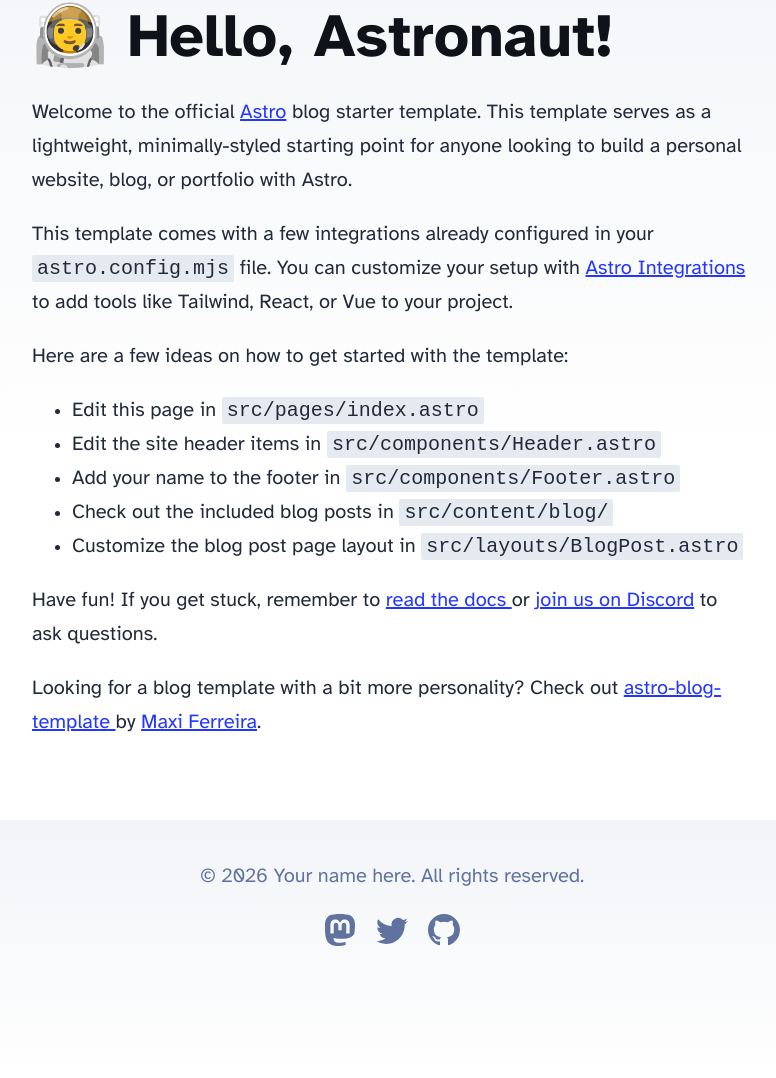
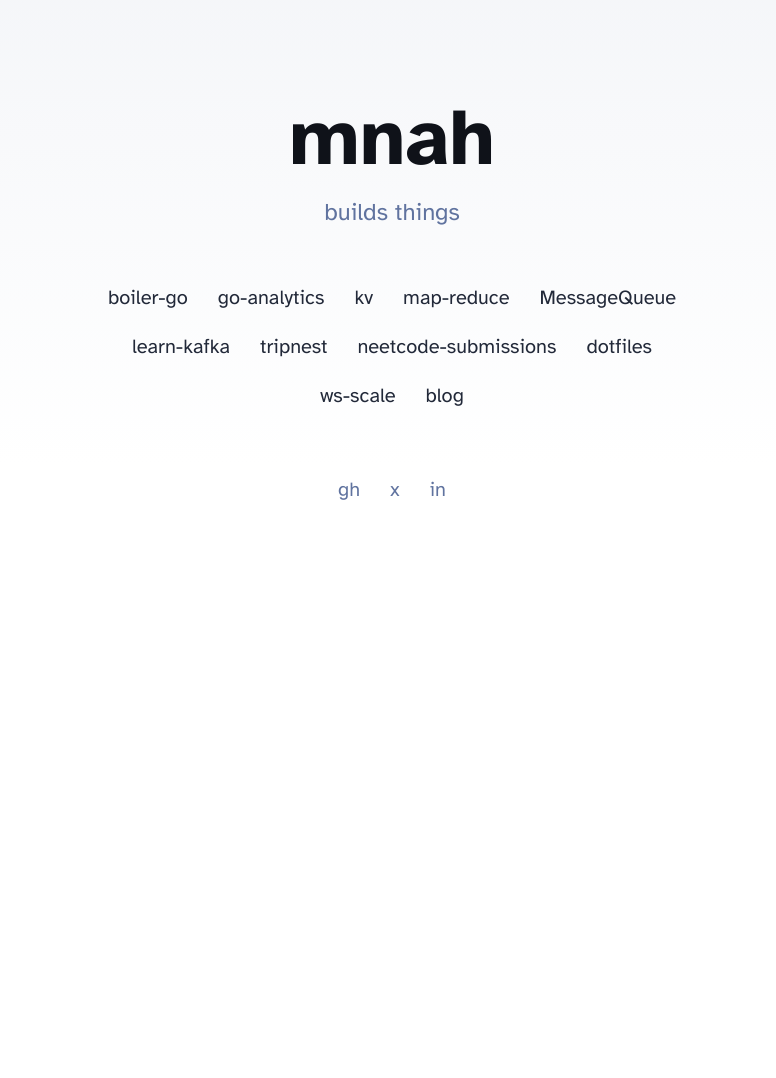
Before and after one commit to mnah05/mnah05, an Astro site: page / in a window 1280 px wide. Shown: the part 135-1213 px from the top of the page, without its empty margins (248-1024 px from the left). After the commit the page ends 880 px from the top, so only its background shows below. Built offline with nearby package versions, Linux system fonts and the light colour scheme; Astro itself is replaced by a stand-in of ours.

Commit message:
redesign homepage to t3.gg style with mnah05 repos and social links

```diff
--- a/astro.config.mjs
+++ b/astro.config.mjs
@@ -1,13 +1,11 @@
-// @ts-check
 import { defineConfig } from "astro/config";
 import mdx from "@astrojs/mdx";
 import sitemap from "@astrojs/sitemap";
 
 import cloudflare from "@astrojs/cloudflare";
 
-// https://astro.build/config
 export default defineConfig({
-	site: "https://example.com",
+	site: "https://mnah05.com",
 	integrations: [mdx(), sitemap()],
 	adapter: cloudflare({
 		platformProxy: {
--- a/src/components/Footer.astro
+++ b/src/components/Footer.astro
@@ -3,34 +3,11 @@
 ---
 
 <footer>
-	&copy; {today.getFullYear()} Your name here. All rights reserved.
+	&copy; {today.getFullYear()} mnah.
 	<div class="social-links">
-		<a href="https://m.webtoo.ls/@astro" target="_blank">
-			<span class="sr-only">Follow Astro on Mastodon</span>
-			<svg
-				viewBox="0 0 16 16"
-				aria-hidden="true"
-				width="32"
-				height="32"
-				astro-icon="social/mastodon"
-				><path
-					fill="currentColor"
-					d="M11.19 12.195c2.016-.24 3.77-1.475 3.99-2.603.348-1.778.32-4.339.32-4.339 0-3.47-2.286-4.488-2.286-4.488C12.062.238 10.083.017 8.027 0h-.05C5.92.017 3.942.238 2.79.765c0 0-2.285 1.017-2.285 4.488l-.002.662c-.004.64-.007 1.35.011 2.091.083 3.394.626 6.74 3.78 7.57 1.454.383 2.703.463 3.709.408 1.823-.1 2.847-.647 2.847-.647l-.06-1.317s-1.303.41-2.767.36c-1.45-.05-2.98-.156-3.215-1.928a3.614 3.614 0 0 1-.033-.496s1.424.346 3.228.428c1.103.05 2.137-.064 3.188-.189zm1.613-2.47H11.13v-4.08c0-.859-.364-1.295-1.091-1.295-.804 0-1.207.517-1.207 1.541v2.233H7.168V5.89c0-1.024-.403-1.541-1.207-1.541-.727 0-1.091.436-1.091 1.296v4.079H3.197V5.522c0-.859.22-1.541.66-2.046.456-.505 1.052-.764 1.793-.764.856 0 1.504.328 1.933.983L8 4.39l.417-.695c.429-.655 1.077-.983 1.934-.983.74 0 1.336.259 1.791.764.442.505.661 1.187.661 2.046v4.203z"
-				></path></svg
-			>
-		</a>
-		<a href="https://twitter.com/astrodotbuild" target="_blank">
-			<span class="sr-only">Follow Astro on Twitter</span>
-			<svg viewBox="0 0 16 16" aria-hidden="true" width="32" height="32" astro-icon="social/twitter"
-				><path
-					fill="currentColor"
-					d="M5.026 15c6.038 0 9.341-5.003 9.341-9.334 0-.14 0-.282-.006-.422A6.685 6.685 0 0 0 16 3.542a6.658 6.658 0 0 1-1.889.518 3.301 3.301 0 0 0 1.447-1.817 6.533 6.533 0 0 1-2.087.793A3.286 3.286 0 0 0 7.875 6.03a9.325 9.325 0 0 1-6.767-3.429 3.289 3.289 0 0 0 1.018 4.382A3.323 3.323 0 0 1 .64 6.575v.045a3.288 3.288 0 0 0 2.632 3.218 3.203 3.203 0 0 1-.865.115 3.23 3.23 0 0 1-.614-.057 3.283 3.283 0 0 0 3.067 2.277A6.588 6.588 0 0 1 .78 13.58a6.32 6.32 0 0 1-.78-.045A9.344 9.344 0 0 0 5.026 15z"
-				></path></svg
-			>
-		</a>
-		<a href="https://github.com/withastro/astro" target="_blank">
-			<span class="sr-only">Go to Astro's GitHub repo</span>
-			<svg viewBox="0 0 16 16" aria-hidden="true" width="32" height="32" astro-icon="social/github"
+		<a href="https://github.com/mnah05" target="_blank">
+			<span class="sr-only">GitHub</span>
+			<svg viewBox="0 0 16 16" aria-hidden="true" width="32" height="32"
 				><path
 					fill="currentColor"
 					d="M8 0C3.58 0 0 3.58 0 8c0 3.54 2.29 6.53 5.47 7.59.4.07.55-.17.55-.38 0-.19-.01-.82-.01-1.49-2.01.37-2.53-.49-2.69-.94-.09-.23-.48-.94-.82-1.13-.28-.15-.68-.52-.01-.53.63-.01 1.08.58 1.23.82.72 1.21 1.87.87 2.33.66.07-.52.28-.87.51-1.07-1.78-.2-3.64-.89-3.64-3.95 0-.87.31-1.59.82-2.15-.08-.2-.36-1.02.08-2.12 0 0 .67-.21 2.2.82.64-.18 1.32-.27 2-.27.68 0 1.36.09 2 .27 1.53-1.04 2.2-.82 2.2-.82.44 1.1.16 1.92.08 2.12.51.56.82 1.27.82 2.15 0 3.07-1.87 3.75-3.65 3.95.29.25.54.73.54 1.48 0 1.07-.01 1.93-.01 2.2 0 .21.15.46.55.38A8.012 8.012 0 0 0 16 8c0-4.42-3.58-8-8-8z"
--- a/src/components/Header.astro
+++ b/src/components/Header.astro
@@ -9,29 +9,10 @@
 		<div class="internal-links">
 			<HeaderLink href="/">Home</HeaderLink>
 			<HeaderLink href="/blog">Blog</HeaderLink>
-			<HeaderLink href="/about">About</HeaderLink>
 		</div>
 		<div class="social-links">
-			<a href="https://m.webtoo.ls/@astro" target="_blank">
-				<span class="sr-only">Follow Astro on Mastodon</span>
-				<svg viewBox="0 0 16 16" aria-hidden="true" width="32" height="32"
-					><path
-						fill="currentColor"
-						d="M11.19 12.195c2.016-.24 3.77-1.475 3.99-2.603.348-1.778.32-4.339.32-4.339 0-3.47-2.286-4.488-2.286-4.488C12.062.238 10.083.017 8.027 0h-.05C5.92.017 3.942.238 2.79.765c0 0-2.285 1.017-2.285 4.488l-.002.662c-.004.64-.007 1.35.011 2.091.083 3.394.626 6.74 3.78 7.57 1.454.383 2.703.463 3.709.408 1.823-.1 2.847-.647 2.847-.647l-.06-1.317s-1.303.41-2.767.36c-1.45-.05-2.98-.156-3.215-1.928a3.614 3.614 0 0 1-.033-.496s1.424.346 3.228.428c1.103.05 2.137-.064 3.188-.189zm1.613-2.47H11.13v-4.08c0-.859-.364-1.295-1.091-1.295-.804 0-1.207.517-1.207 1.541v2.233H7.168V5.89c0-1.024-.403-1.541-1.207-1.541-.727 0-1.091.436-1.091 1.296v4.079H3.197V5.522c0-.859.22-1.541.66-2.046.456-.505 1.052-.764 1.793-.764.856 0 1.504.328 1.933.983L8 4.39l.417-.695c.429-.655 1.077-.983 1.934-.983.74 0 1.336.259 1.791.764.442.505.661 1.187.661 2.046v4.203z"
-					></path></svg
-				>
-			</a>
-			<a href="https://twitter.com/astrodotbuild" target="_blank">
-				<span class="sr-only">Follow Astro on Twitter</span>
-				<svg viewBox="0 0 16 16" aria-hidden="true" width="32" height="32"
-					><path
-						fill="currentColor"
-						d="M5.026 15c6.038 0 9.341-5.003 9.341-9.334 0-.14 0-.282-.006-.422A6.685 6.685 0 0 0 16 3.542a6.658 6.658 0 0 1-1.889.518 3.301 3.301 0 0 0 1.447-1.817 6.533 6.533 0 0 1-2.087.793A3.286 3.286 0 0 0 7.875 6.03a9.325 9.325 0 0 1-6.767-3.429 3.289 3.289 0 0 0 1.018 4.382A3.323 3.323 0 0 1 .64 6.575v.045a3.288 3.288 0 0 0 2.632 3.218 3.203 3.203 0 0 1-.865.115 3.23 3.23 0 0 1-.614-.057 3.283 3.283 0 0 0 3.067 2.277A6.588 6.588 0 0 1 .78 13.58a6.32 6.32 0 0 1-.78-.045A9.344 9.344 0 0 0 5.026 15z"
-					></path></svg
-				>
-			</a>
-			<a href="https://github.com/withastro/astro" target="_blank">
-				<span class="sr-only">Go to Astro's GitHub repo</span>
+			<a href="https://github.com/mnah05" target="_blank">
+				<span class="sr-only">GitHub</span>
 				<svg viewBox="0 0 16 16" aria-hidden="true" width="32" height="32"
 					><path
 						fill="currentColor"
--- a/src/consts.ts
+++ b/src/consts.ts
@@ -1,5 +1,2 @@
-// Place any global data in this file.
-// You can import this data from anywhere in your site by using the `import` keyword.
-
-export const SITE_TITLE = "Astro Blog";
-export const SITE_DESCRIPTION = "Welcome to my website!";
+export const SITE_TITLE = "mnah";
+export const SITE_DESCRIPTION = "mnah's personal site";
--- a/src/pages/index.astro
+++ b/src/pages/index.astro
@@ -1,7 +1,5 @@
 ---
 import BaseHead from '../components/BaseHead.astro';
-import Header from '../components/Header.astro';
-import Footer from '../components/Footer.astro';
 import { SITE_TITLE, SITE_DESCRIPTION } from '../consts';
 ---
 
@@ -11,40 +9,78 @@
 		<BaseHead title={SITE_TITLE} description={SITE_DESCRIPTION} />
 	</head>
 	<body>
-		<Header />
-		<main>
-			<h1>🧑‍🚀 Hello, Astronaut!</h1>
-			<p>
-				Welcome to the official <a href="https://astro.build/">Astro</a> blog starter template. This
-				template serves as a lightweight, minimally-styled starting point for anyone looking to build
-				a personal website, blog, or portfolio with Astro.
-			</p>
-			<p>
-				This template comes with a few integrations already configured in your
-				<code>astro.config.mjs</code> file. You can customize your setup with
-				<a href="https://astro.build/integrations">Astro Integrations</a> to add tools like Tailwind,
-				React, or Vue to your project.
-			</p>
-			<p>Here are a few ideas on how to get started with the template:</p>
-			<ul>
-				<li>Edit this page in <code>src/pages/index.astro</code></li>
-				<li>Edit the site header items in <code>src/components/Header.astro</code></li>
-				<li>Add your name to the footer in <code>src/components/Footer.astro</code></li>
-				<li>Check out the included blog posts in <code>src/content/blog/</code></li>
-				<li>Customize the blog post page layout in <code>src/layouts/BlogPost.astro</code></li>
-			</ul>
-			<p>
-				Have fun! If you get stuck, remember to <a href="https://docs.astro.build/"
-					>read the docs
-				</a> or <a href="https://astro.build/chat">join us on Discord</a> to ask questions.
-			</p>
-			<p>
-				Looking for a blog template with a bit more personality? Check out <a
-					href="https://github.com/Charca/astro-blog-template"
-					>astro-blog-template
-				</a> by <a href="https://twitter.com/Charca">Maxi Ferreira</a>.
-			</p>
+		<main class="home">
+			<h1>mnah</h1>
+			<p class="tagline">builds things</p>
+
+			<div class="links">
+				<a href="https://github.com/mnah05/boiler-go">boiler-go</a>
+				<a href="https://github.com/mnah05/go-analytics">go-analytics</a>
+				<a href="https://github.com/mnah05/kv">kv</a>
+				<a href="https://github.com/mnah05/map-reduce">map-reduce</a>
+				<a href="https://github.com/mnah05/MessageQueue">MessageQueue</a>
+				<a href="https://github.com/mnah05/learn-kafka">learn-kafka</a>
+				<a href="https://github.com/mnah05/tripnest">tripnest</a>
+				<a href="https://github.com/mnah05/neetcode-submissions">neetcode-submissions</a>
+				<a href="https://github.com/mnah05/dotfiles">dotfiles</a>
+				<a href="https://github.com/mnah05/ws-scale">ws-scale</a>
+				<a href="/blog">blog</a>
+			</div>
+
+			<div class="social">
+				<a href="https://github.com/mnah05/">gh</a>
+				<a href="https://x.com/mnah05">x</a>
+				<a href="https://www.linkedin.com/in/nauman-hasan-53a66630a/">in</a>
+			</div>
 		</main>
-		<Footer />
+
+		<style>
+			.home {
+				display: flex;
+				flex-direction: column;
+				align-items: center;
+				justify-content: center;
+				min-height: 100vh;
+				padding: 2em 1em;
+				text-align: center;
+			}
+			h1 {
+				font-size: 4em;
+				margin: 0;
+				line-height: 1;
+			}
+			.tagline {
+				color: rgb(var(--gray));
+				margin: 0.5em 0 2em;
+				font-size: 1.2em;
+			}
+			.links {
+				display: flex;
+				flex-wrap: wrap;
+				gap: 0.75em 1.5em;
+				justify-content: center;
+				max-width: 600px;
+				margin-bottom: 3em;
+			}
+			.links a {
+				color: rgb(var(--gray-dark));
+				text-decoration: none;
+				font-size: 1em;
+			}
+			.links a:hover {
+				color: var(--accent);
+			}
+			.social {
+				display: flex;
+				gap: 1.5em;
+			}
+			.social a {
+				color: rgb(var(--gray));
+				text-decoration: none;
+			}
+			.social a:hover {
+				color: var(--accent);
+			}
+		</style>
 	</body>
 </html>
```
